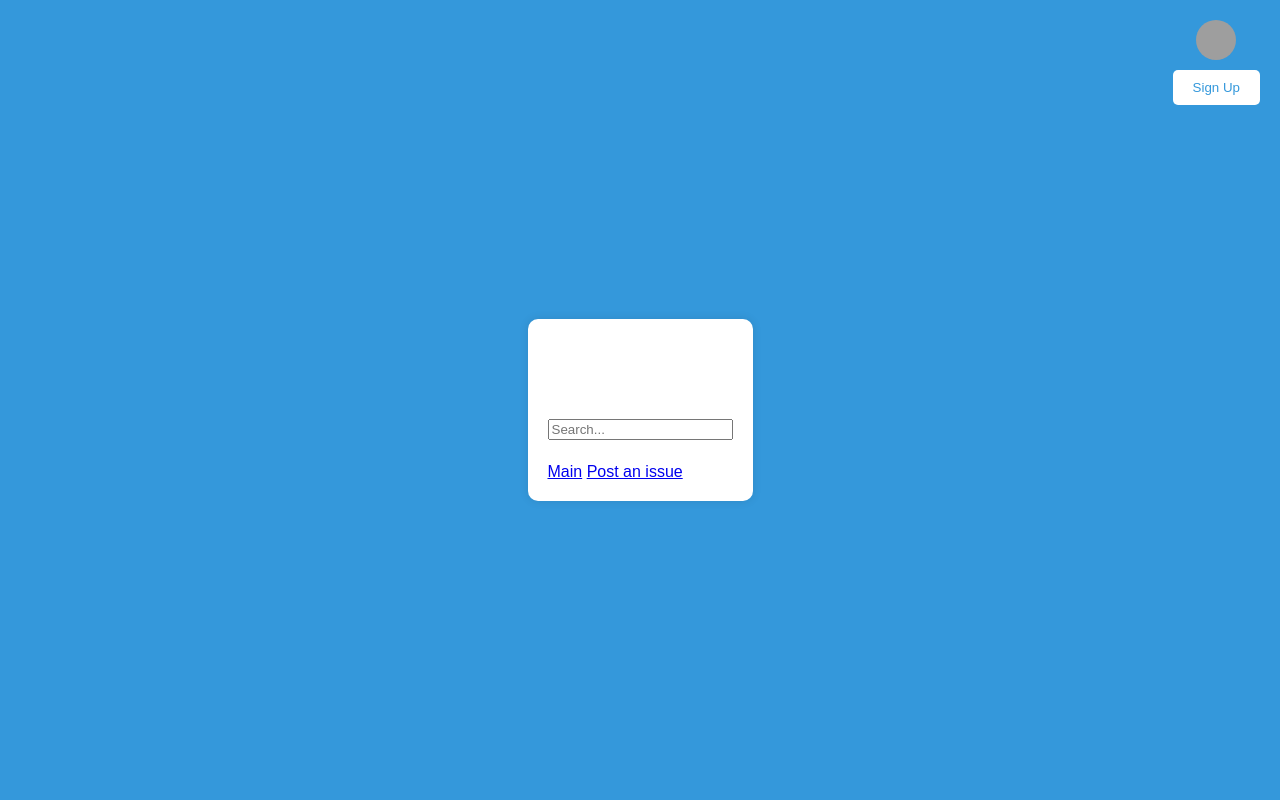
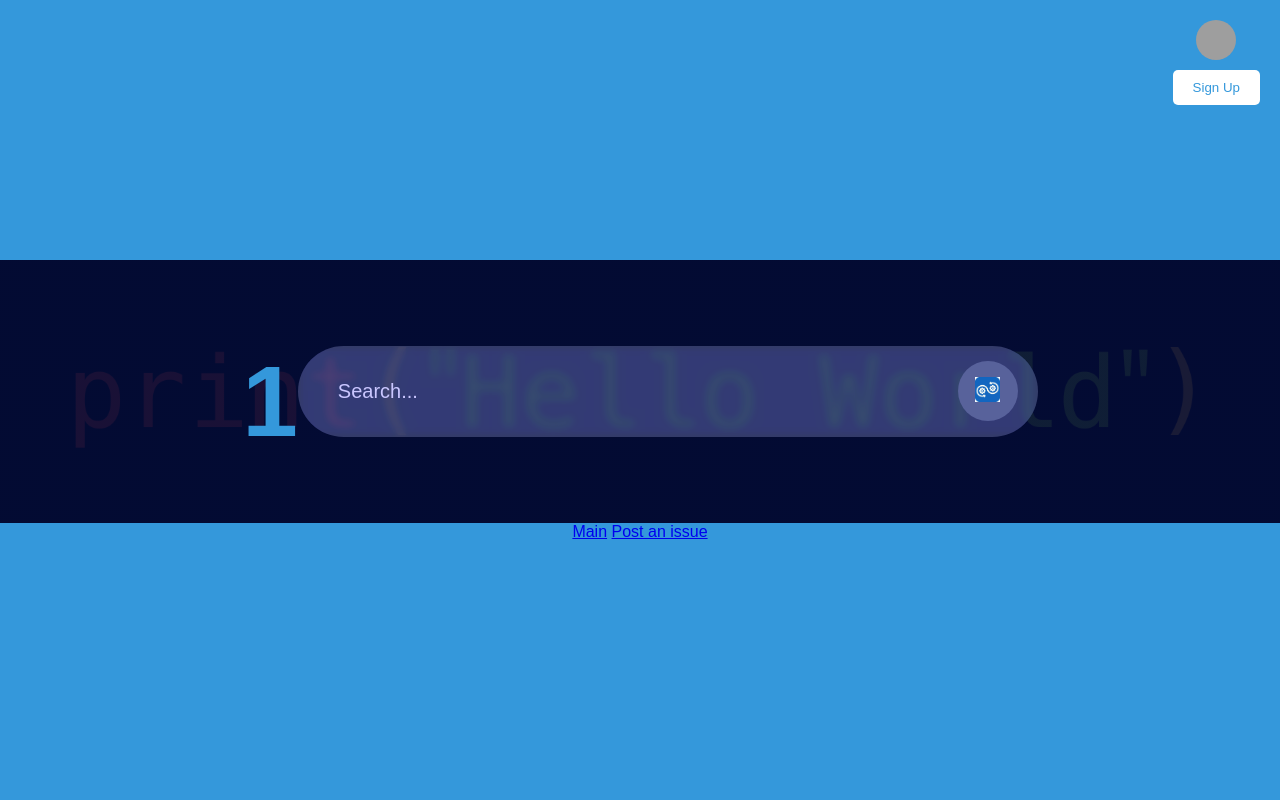
Before and after one commit to kibrik47/BugBuddies, a Flask app: page /forum/1 in a window 1280 px wide; the page is wider, and only the part inside the window is pictured. Run offline with Flask 3, Linux system fonts and the light colour scheme; some libraries are stand-ins or nearby versions; grey boxes are pictures that could not be loaded.

Commit message:
Configured a brand new search bar from scratch. Added 'images' folder to fetch images from.

```diff
--- a/templates/forum.html
+++ b/templates/forum.html
@@ -9,9 +9,11 @@
 <body>
   <div class="container">
     <h1>{{ category }}</h1>
-    <div class="search">
-      <!-- Add search bar here -->
-      <input type="text" placeholder="Search...">
+      <form action="https://www.google.com/search" method="get" class="search-bar">
+        <!-- Add search bar here -->
+        <input type="text" placeholder="Search..." name="q">
+        <button type="submit"><img src="images/searchicon.jpg"></button>
+      </form>
     </div>
     <div class="clickable-options">
       <!-- Clickable options -->
--- a/templates/static/style.css
+++ b/templates/static/style.css
@@ -77,32 +77,61 @@ body.forum {
 }
 
 h1 {
-    font-size: 36px;
-    color: white;
+    font-size: 100px;
+    color: #3498db;
     margin-top: 20px; /* Adjust the margin to create space between category and search bar */
 }
 
 .container {
-    max-width: 800px;
-    margin: 0 auto;
-    padding: 20px;
-    background-color: #fff;
-    border-radius: 10px;
-    box-shadow: 0 0 10px rgba(0, 0, 0, 0.1);
-    margin-top: 20px;
+    width: 100%;
+    min-width: 100vh;
+    padding: 5%;
+    background-image: linear-gradient(rgba(0,8,51,0.9),rgba(0,8,51,0.9)), url(images/background.png);
+    background-position: center;
+    background-size: cover;
+    display: flex;
+    align-items: center;
+    justify-content: center;
 }
 
 /* Adjust the search bar styles */
 .search-bar {
-    width: 80%; /* Increase the width of the search bar */
-    padding: 15px; /* Increase padding for better visibility */
-    box-sizing: border-box;
-    margin: 20px auto; /* Center the search bar and provide margin from the category */
+    width: 100%; /* Increase the width of the search bar */
+    max-width: 700px;
+    background: rgba(255, 255, 255, 0.2);
+    display: flex;
+    align-items: center;
+    border-radius: 60px;
+    padding: 10px 20px; /* Increase padding for better visibility */
+    backdrop-filter: blur(4px) saturate(180%);
+}
 
-    /* Additional styles for better visibility */
-    font-size: 18px;
-    border: 2px solid #3498db;
-    border-radius: 5px;
+.search-bar input{
+    background: transparent;
+    flex: 1;
+    border: 0;
+    outline: none;
+    padding: 24px 20px;
+    font-size: 20px;
+    color: #cac7ff;
+
+}
+
+::placeholder{
+    color: #cac7ff;
+}
+
+.search-bar button img{
+    width:25px;
+}
+
+.search-bar button{
+    border: 0;
+    border-radius: 50%;
+    width: 60px;
+    height: 60px;
+    background: #58629b;
+    cursor: pointer;
 }
 
 .button-container {
```
Also changed, not shown: templates/static/images/background.png (added), templates/static/images/searchicon.jpg (added).
